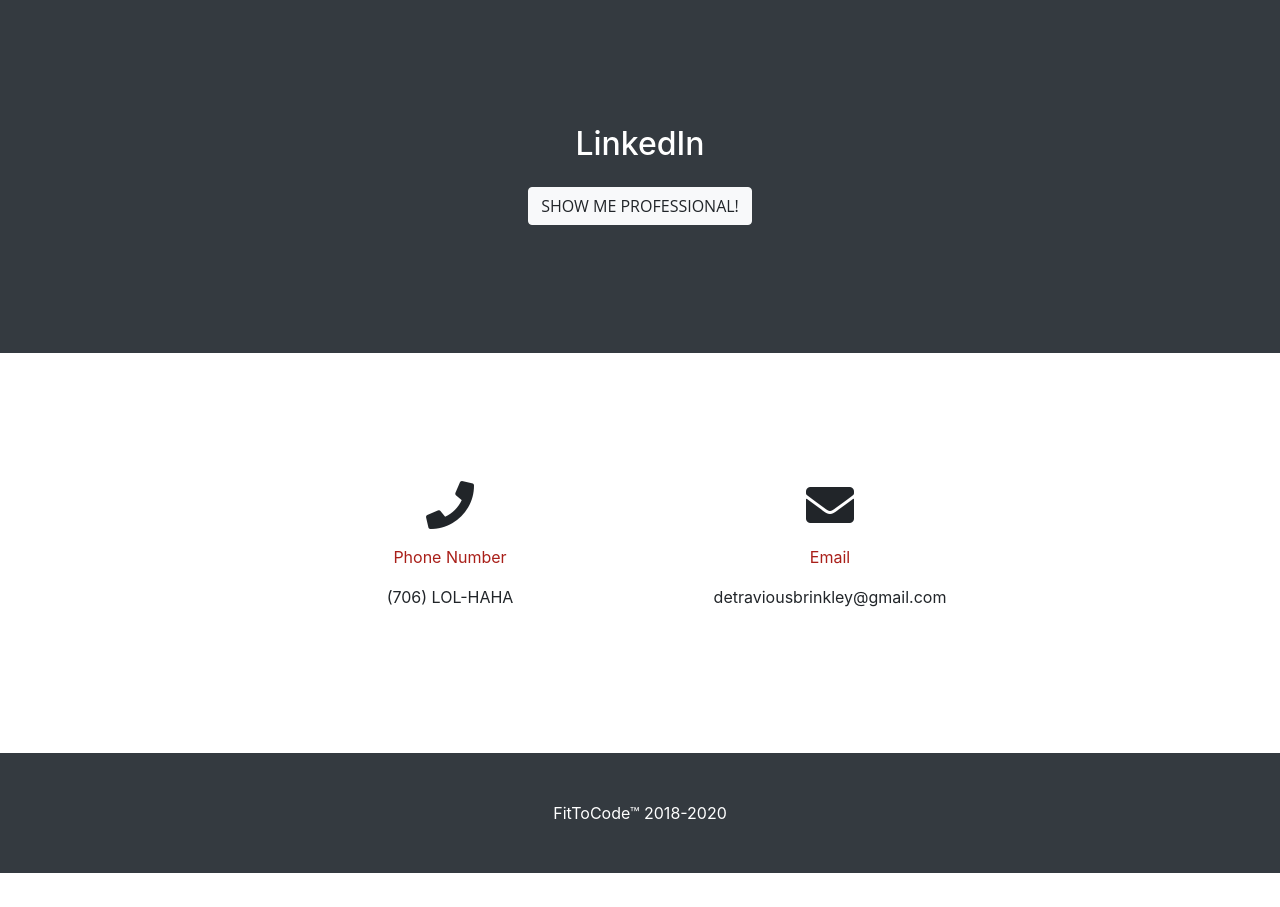
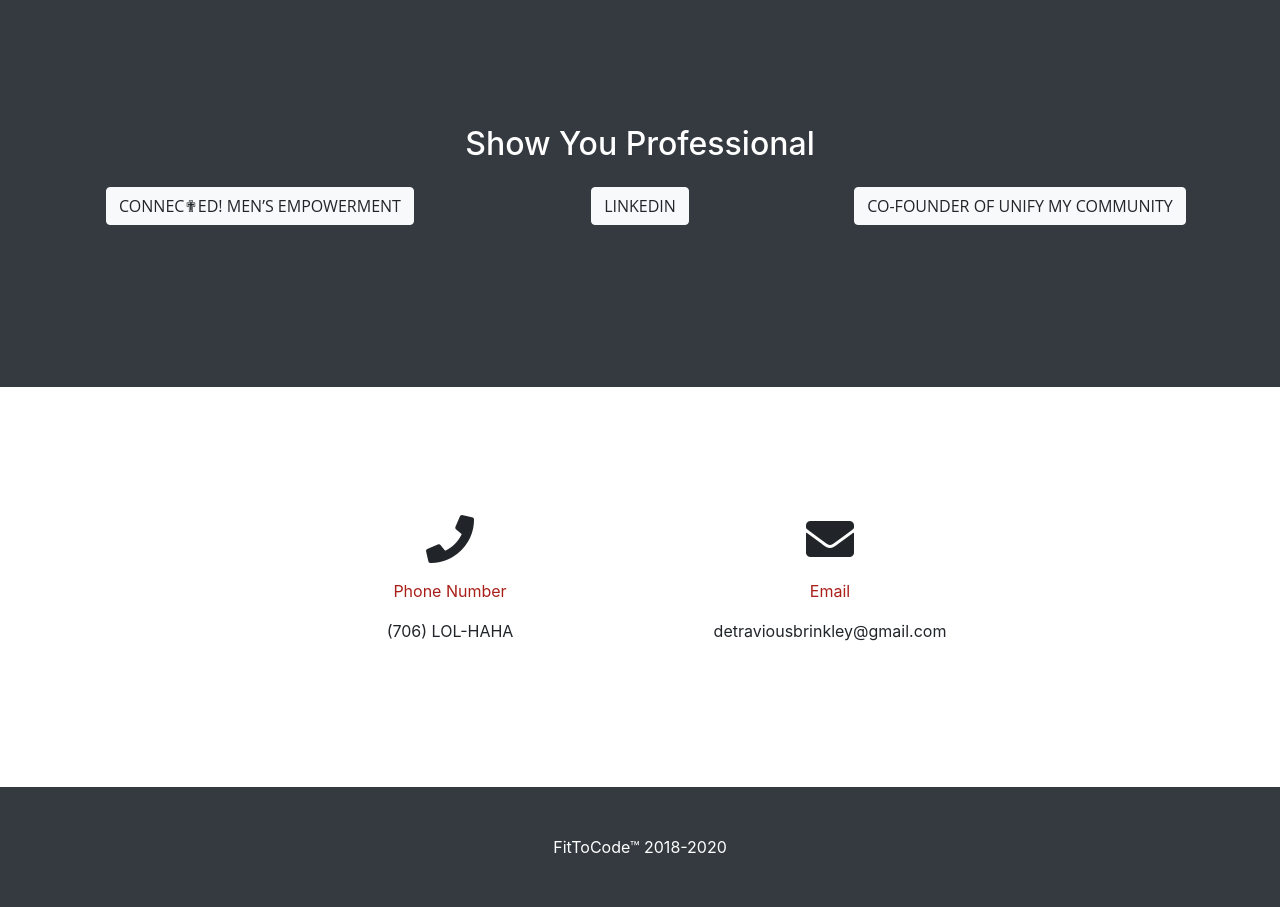
Before and after one commit to Brinkley97/ftc, a plain HTML site: page index.html in a window 1280 px wide. Shown: the part 1420-2327 px from the top of the page. Before the commit the page ends 2293 px from the top, so only its background shows below. Drawn offline with nearby package versions, Linux system fonts and the light colour scheme.

Commit message:
updated index.html

```diff
--- a/index.html
+++ b/index.html
@@ -110,11 +110,29 @@
     </section>
 <!-- END OF SOCIAL MEDIA SECTION -->
 
-<!-- LINKEDIN SECTION -->
+<!-- PROFESSIONAL -->
     <section id="contact" class="bg-dark text-white">
       <div class="container text-center">
-        <h2 class="mb-4">LinkedIn</h2>
-        <a class="btn btn-light btn-xl sr-button" href="https://www.linkedin.com/in/detravious-brinkley-342916125/">Show me professional!</a>
+        <h2 class="mb-4">Show You Professional</h2>
+        <div class="row">
+          <div class="col-lg-4">
+            <a class="btn btn-light btn-xl sr-button" href="https://connected-mensempowerment.org/">Connec✟ed! Men’s Empowerment</a>
+          </div>
+          <br>
+          <br>
+          <br>
+          <div class="col-lg-4">
+            <a class="btn btn-light btn-xl sr-button" href="https://www.linkedin.com/in/detravious-brinkley-342916125/">LinkedIn</a>
+          </div>
+          <br>
+          <br>
+          <br>
+          <div class="col-lg-4">
+            <a class="btn btn-light btn-xl sr-button" href="https://www.unifymycommunity.com/">Co-Founder of Unify My Community</a>
+          </div>
+
+        </div>
+
       </div>
     </section>
 <!-- END OF LINKEDIN SECTION -->
```
Also changed, not shown: 1 other file.
